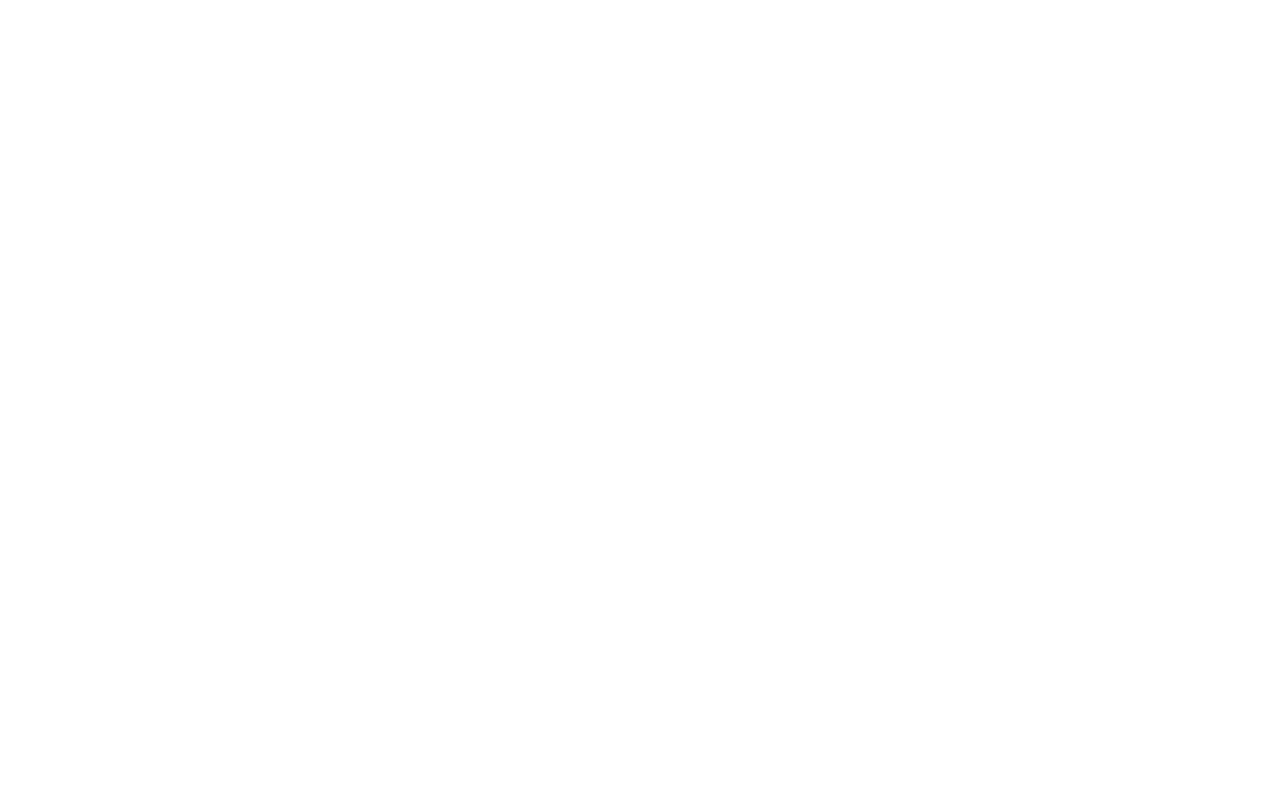
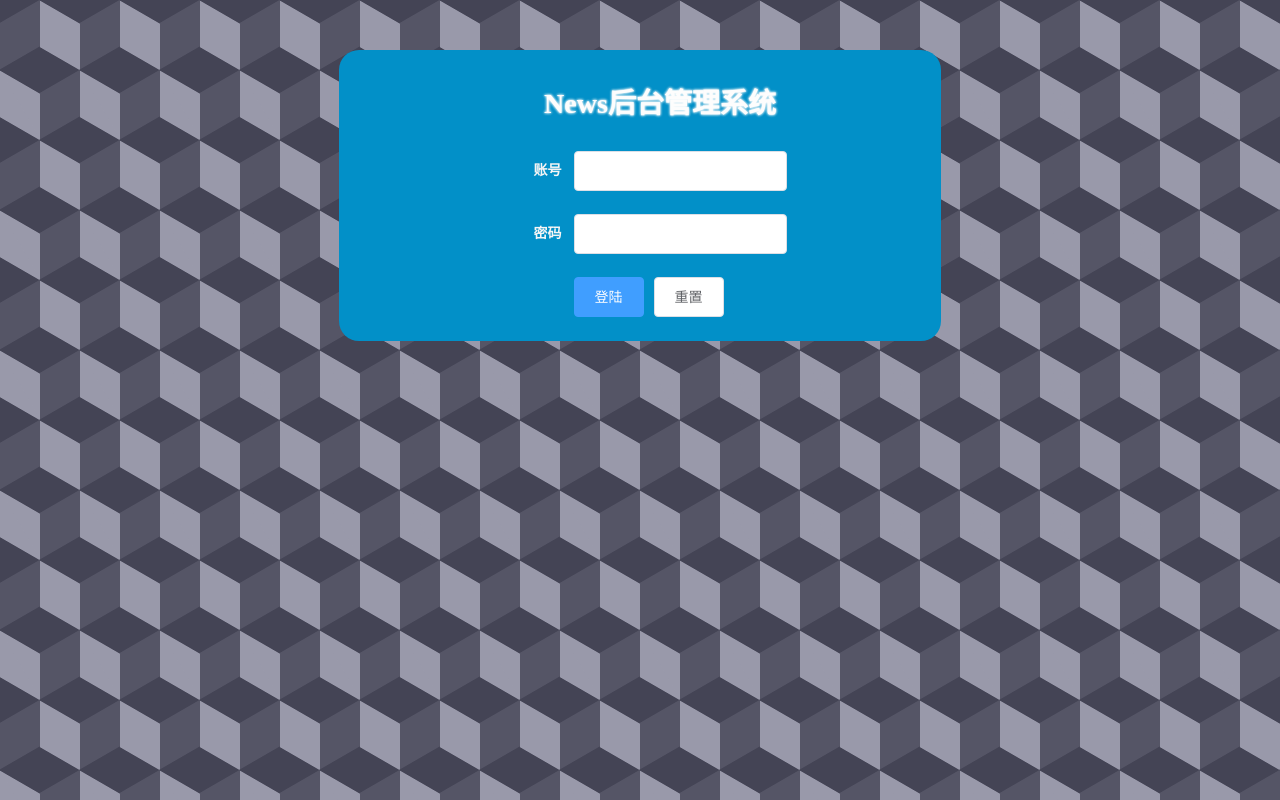
Before and after one commit to luoshuai990529/Vue_NewsManager, a Vue app: page /#/login in a window 1280 px wide. Built offline with nearby package versions, Linux system fonts and the light colour scheme; sample sign-in values are in the browser's storage.

Commit message:
登录功能完成

```diff
--- a/src/App.vue
+++ b/src/App.vue
@@ -1,9 +1,14 @@
 <template>
   <div id="appindex">
-    <router-view />
+    <!-- 首页 -->
+    <router-view name="HomeTemp" />
+    <!-- 登录路由 -->
+    <router-view name="LoginTemp" />
   </div>
 </template>
-
+<script>
+export default {};
+</script>
 <style lang="less">
 * {
   margin: 0px;
@@ -53,6 +58,7 @@
 }
 
 .appindex {
+  position: relative;
   margin: auto;
 }
 </style>
--- a/src/main.js
+++ b/src/main.js
@@ -4,14 +4,50 @@
 import axios from "axios";
 import ElementUI from 'element-ui';
 import 'element-ui/lib/theme-chalk/index.css';
-
+import {
+  Message
+} from 'element-ui';
 Vue.use(ElementUI);
 Vue.prototype.$axios = axios;
 
 
 
 
-
+// 创建全局前置路由守卫
+// 拦截所有的路由跳转，进行校验
+// 只有校验通过才放行
+router.beforeEach((to, from, next) => {
+  if (to.meta.needAuth) {
+    if (localStorage.getItem("token")) {
+      next();
+    } else {
+      // Toast.fail("请先登录!")
+      Message({
+        message: "请先登录",
+        type: "warning",
+      })
+      // // 如果没有就跳转到登录页
+      router.push("/login").catch(err => {
+        console.log(err);
+      })
+      // 有可能找到另一种跳转方法
+      // next("/login")
+      // 新版路由已经不是这么写了
+      // 需要直接用router.push
+      return
+    }
+  }
+  next();
+})
+// 添加axios拦截器
+axios.interceptors.request.use(config => {
+  if (localStorage.getItem("token") && !config.headers.Authorization) {
+    config.headers.Authorization = "Bearer " + localStorage.getItem("token")
+  }
+  return config
+}, err => {
+  console.log(err);
+})
 
 // 设置 axios 的基准路径
 axios.defaults.baseURL = 'http://127.0.0.1:3000'
--- a/src/router/index.js
+++ b/src/router/index.js
@@ -1,15 +1,31 @@
 import Vue from 'vue'
 import VueRouter from 'vue-router'
 import Home from '../views/Home.vue'
-
+import Login from "@/views/Login.vue"
 Vue.use(VueRouter)
 
 const routes = [{
-    path: '/',
+    path: "/",
+    redirect: "/home"
+  },
+  {
+    path: '/home',
     name: 'Home',
-    component: Home
+    components: {
+      HomeTemp: Home
+    },
+    meta: {
+      needAuth: true
+    },
   },
+  {
+    path: '/login',
+    name: 'Login',
+    components: {
+      LoginTemp: Login
+    },
 
+  },
 ]
 
 const router = new VueRouter({
--- a/src/views/Home.vue
+++ b/src/views/Home.vue
@@ -1,10 +1,74 @@
 <template>
-  <div class="home">111111</div>
+  <div class="home">
+    <el-header>
+      <h2>News后台管理系统</h2>
+    </el-header>
+    <el-container>
+      <!-- 左侧菜单栏 -->
+      <el-aside width="200px">
+        <el-menu
+          class="el-menu-vertical-demo"
+          background-color="#333"
+          text-color="#fff"
+          active-text-color="#ffd04b"
+        >
+          <el-menu-item index="1">
+            <i class="el-icon-menu"></i>
+            <span slot="title">文章列表</span>
+          </el-menu-item>
+
+          <el-menu-item index="2">
+            <i class="el-icon-setting"></i>
+            <span slot="title">发布文章</span>
+          </el-menu-item>
+        </el-menu>
+      </el-aside>
+      <!-- 内容列表显示 -->
+      <el-main>Main</el-main>
+    </el-container>
+  </div>
 </template>
 
 <script>
-export default {};
+export default {
+  data() {
+    return {
+      userId: JSON.parse(localStorage.getItem("userId")),
+    };
+  },
+};
 </script>
 
 <style lang="less" scoped>
+.home {
+  li.el-menu-item {
+    width: 200px;
+  }
+  min-height: 100vh;
+  .el-header,
+  .el-footer {
+    background-color: #333333;
+    color: #fff;
+    text-align: center;
+    line-height: 60px;
+  }
+
+  .el-aside {
+    background-color: #333333;
+    color: #333;
+    text-align: center;
+    line-height: 200px;
+  }
+
+  .el-main {
+    background-color: #e9eef3;
+    color: #333;
+    text-align: center;
+    line-height: 160px;
+  }
+
+  .el-container {
+    min-height: 100vh;
+  }
+}
 </style>
--- /dev/null
+++ b/src/views/Login.vue
@@ -0,0 +1,157 @@
+<template>
+  <div class="maincontent">
+    <div class="login">
+      <h1>News后台管理系统</h1>
+      <el-row type="flex" justify="center" align="middle" class="wrapper">
+        <el-form :model="form" label-width="80px" class="wrapform">
+          <el-form-item label="账号">
+            <el-input v-model="form.username" required></el-input>
+          </el-form-item>
+
+          <el-form-item label="密码">
+            <el-input type="password" v-model="form.password" required></el-input>
+          </el-form-item>
+
+          <el-form-item>
+            <el-button type="primary" @click="onSubmit">登陆</el-button>
+            <el-button @click="resetForm">重置</el-button>
+          </el-form-item>
+        </el-form>
+      </el-row>
+    </div>
+  </div>
+</template>
+
+<script>
+export default {
+  data() {
+    return {
+      form: {
+        username: "",
+        password: "",
+      },
+    };
+  },
+  methods: {
+    //   登录提交方法
+    onSubmit() {
+      let { username, password } = this.form;
+      // 发送ajax请求
+      this.$axios({
+        url: "/login",
+        method: "post",
+        data: {
+          username,
+          password,
+        },
+      }).then((res) => {
+        console.log(res);
+        if (!res.data.statusCode) {
+          // 存储token值
+          this.$message({
+            message: "登陆成功",
+            type: "success",
+          });
+          localStorage.setItem("token", res.data.data.token);
+          localStorage.setItem("userId", res.data.data.user.id);
+          this.$router.push("/home");
+        } else {
+          this.$message({
+            message: "账号或密码错误",
+            type: "error",
+          });
+          this.resetForm();
+        }
+      });
+    },
+    // 重置表单数据方法
+    resetForm() {
+      this.form.username = "";
+      this.form.password = "";
+    },
+  },
+};
+</script>
+
+<style lang="less" scoped>
+.maincontent {
+  position: absolute;
+  top: 0;
+  right: 0;
+  bottom: 0;
+  left: 0;
+  background-color: #556;
+  background-image: linear-gradient(
+      30deg,
+      #445 12%,
+      transparent 12.5%,
+      transparent 87%,
+      #445 87.5%,
+      #445
+    ),
+    linear-gradient(
+      150deg,
+      #445 12%,
+      transparent 12.5%,
+      transparent 87%,
+      #445 87.5%,
+      #445
+    ),
+    linear-gradient(
+      30deg,
+      #445 12%,
+      transparent 12.5%,
+      transparent 87%,
+      #445 87.5%,
+      #445
+    ),
+    linear-gradient(
+      150deg,
+      #445 12%,
+      transparent 12.5%,
+      transparent 87%,
+      #445 87.5%,
+      #445
+    ),
+    linear-gradient(
+      60deg,
+      #99a 25%,
+      transparent 25.5%,
+      transparent 75%,
+      #99a 75%,
+      #99a
+    ),
+    linear-gradient(
+      60deg,
+      #99a 25%,
+      transparent 25.5%,
+      transparent 75%,
+      #99a 75%,
+      #99a
+    );
+  background-size: 80px 140px;
+  background-position: 0 0, 0 0, 40px 70px, 40px 70px, 0 0, 40px 70px;
+}
+.login {
+  border: 1px solid transparent;
+  background: rgb(2, 144, 200);
+  //   box-shadow:5px 5px 12px 12px #eee;
+  min-width: 500px;
+  max-width: 600px;
+  width: 50%;
+  border-radius: 20px;
+  margin: 50px auto;
+  h1 {
+    text-shadow: 0 0 0.1em, 0 0 0.1em;
+    color: #fdfdfd;
+    text-align: center;
+    padding-left: 40px;
+    margin: 30px auto 30px;
+  }
+
+  /deep/ .el-form-item__label {
+    color: rgb(245, 245, 245);
+    font-weight: 700;
+  }
+}
+</style>
```
